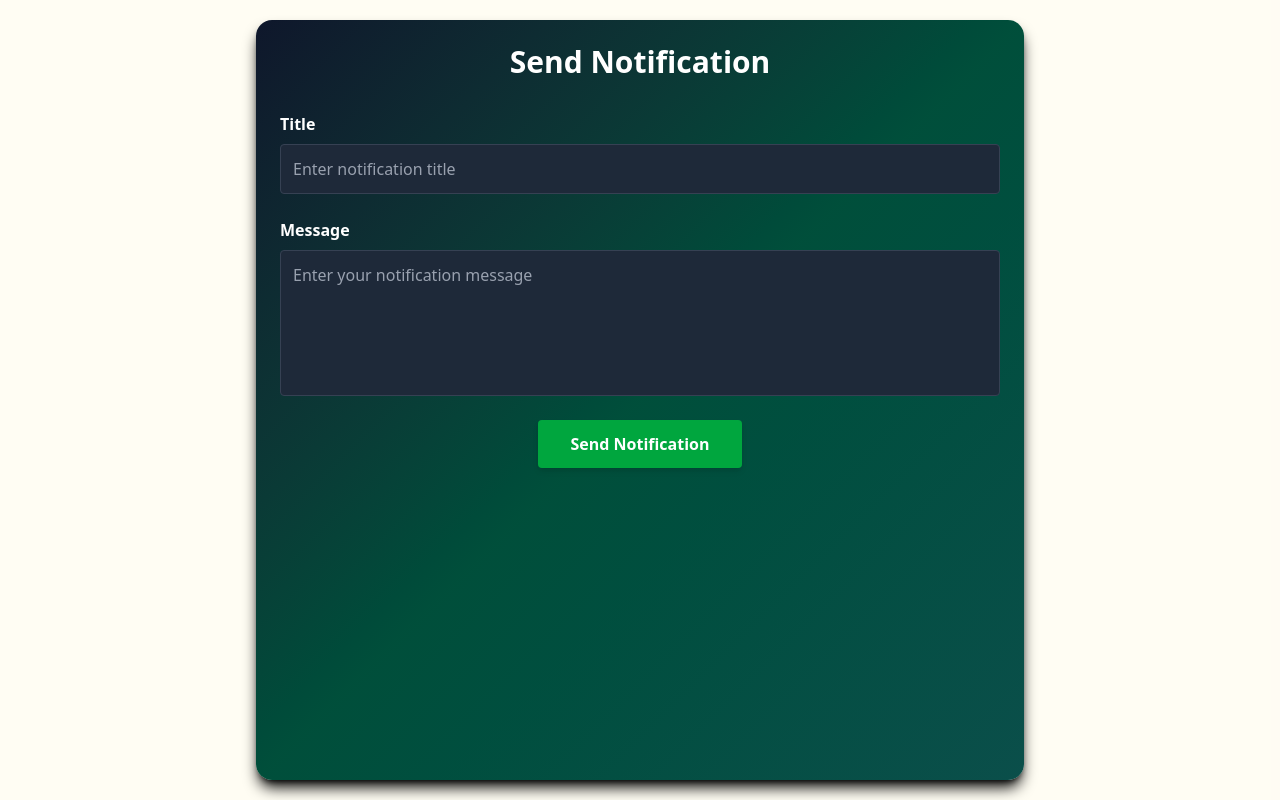
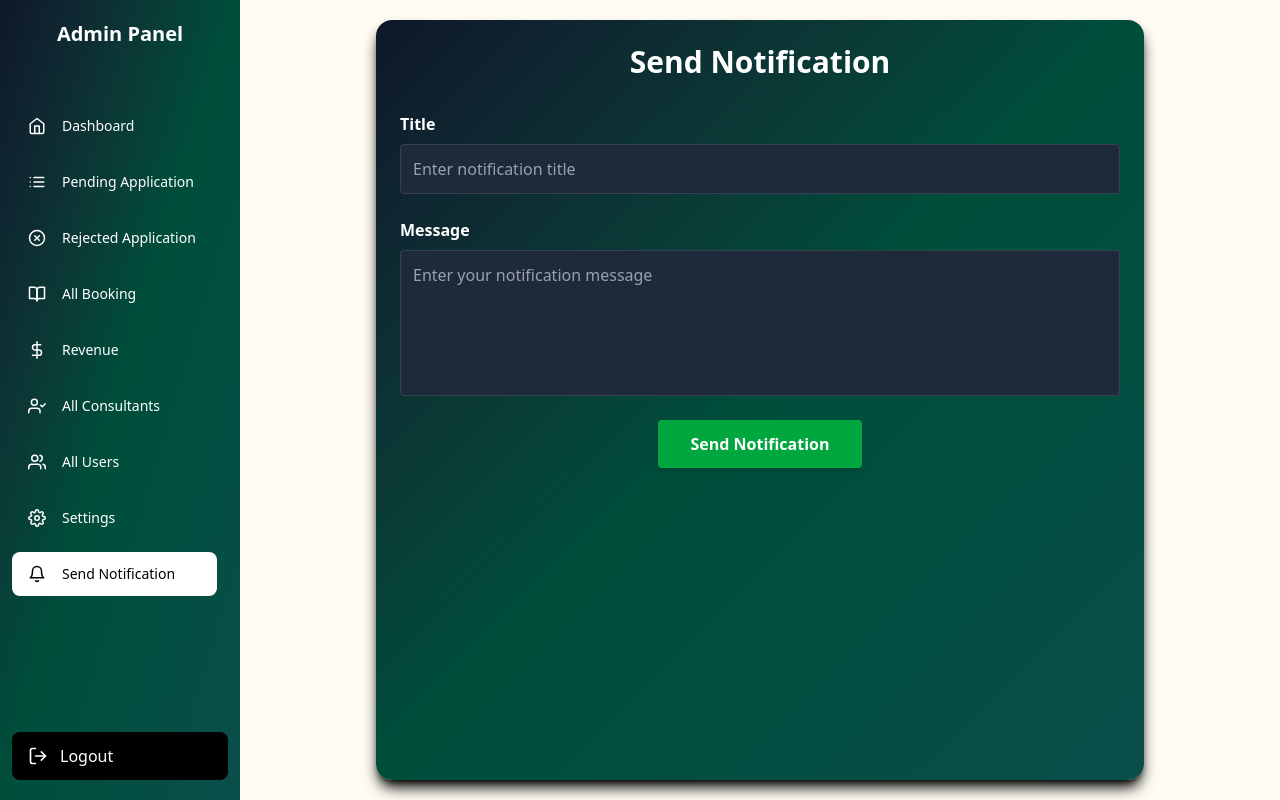
Before and after one commit to FEBTECHITSOLUTIONS/parrotConsult-admin, a React (Vite) app: page /send-notification in a window 1280 px wide. Built offline with nearby package versions, Linux system fonts and the light colour scheme.

Commit message:
minor bug fix

```diff
--- a/src/App.jsx
+++ b/src/App.jsx
@@ -1,14 +1,32 @@
-import React from 'react'
+import React, { useState } from 'react'
 import { Outlet } from 'react-router-dom'
 import NavBar from './components/global/NavBar'
 import './App.css'
+import { GrNext } from 'react-icons/gr'
 const App = () => {
+
+  const [open, setOpen] = useState(false);
+
+
+  const handleNavbar = ()=>{
+    setOpen(!open)
+  }
+
   return (
     <div className='flex min-h-screen'>
-      <nav className='md:relative absolute'>
-        <NavBar />
-      </nav>
-      <main className='flex-1 bg-amber-200/10 p-5 overflow-y-scroll max-h-screen '>
+      <div className={`md:hidden absolute -left-1.5 top-10 z-50 bg-emerald-800 rounded-md shadow-2xl shadow-black cursor-pointer ${open ? 'hidden' : 'block'} cursor-pointer`}>
+        <button
+          className="py-2  text-white"
+          onClick={handleNavbar}
+          aria-label="Toggle menu"
+        >
+          <GrNext size={24} />
+        </button>
+      </div>
+
+        <NavBar  open={open} handleNavbar={handleNavbar} />
+
+      <main className='flex-1 bg-amber-200/10  p-1 md:p-5 overflow-y-scroll max-h-screen '>
         <Outlet />
       </main>
     </div>
--- a/src/components/global/NavBar.jsx
+++ b/src/components/global/NavBar.jsx
@@ -29,8 +29,9 @@ const menuItems = [
   { label: "Send Notification", icon: <FiBell />, path: "/send-notification" },
 ];
 
-const NavBar = () => {
-  const [open, setOpen] = useState(false);
+const NavBar = ({open , handleNavbar}) => {
+  console.log();
+
   const location = useLocation();
   const navigate = useNavigate();
 
@@ -38,7 +39,7 @@ const NavBar = () => {
 
   const navHandler = (path) => {
     navigate(path);
-    setOpen(false);
+   handleNavbar()
   };
 
   const handleLogout = async () => {
@@ -54,26 +55,14 @@ const NavBar = () => {
   };
 
   return (
-    <nav className={` z-50 relative ${!admin ? "hidden" : "block"}`}>
-      {/* Hamburger for mobile */}
-      <div className={`md:hidden absolute -left-1.5 top-10 z-50 bg-emerald-800 rounded-md shadow-2xl shadow-black cursor-pointer ${open ? 'hidden' : 'block'}`}>
-        <button
-          className="py-2  text-white"
-          onClick={() => setOpen(!open)}
-          aria-label="Toggle menu"
-        >
-          <GrNext size={24} />
-        </button>
-      </div>
-      {/* Sidebar */}
       <div
-        className={`md:static left-0 top-0 h-screen w-60 bg-gradient-to-br from-slate-900 text-white via-emerald-900 to-teal-900 transition-transform duration-300 z-40 ${
+        className={` left-0 top-0 h-screen w-60 bg-gradient-to-br from-slate-900 text-white via-emerald-900 to-teal-900 transition-transform duration-300 z-40 md:relative absolute ${
           open ? "translate-x-0 text-white" : "-translate-x-60 md:translate-x-0"
         }`}
       >
         <div className="flex flex-col h-full px-3 py-5 gap-6">
           <div className="font-bold text-xl mb-8 text-center">Admin Panel</div>
-         <div className=" absolute right-4 top-4 md:hidden" onClick={()=>{setOpen(!open)}}>
+         <div className=" absolute right-4 top-4 md:hidden" onClick={()=>{handleNavbar()}}>
            <CgClose size={24}  />
          </div>
           <ul className="flex-1 flex flex-col gap-3 overflow-y-scroll 2xl:overflow-hidden">
@@ -106,7 +95,7 @@ const NavBar = () => {
           </button>
         </div>
       </div>
-    </nav>
+
   );
 };
 
```
